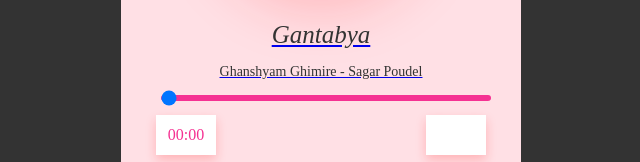
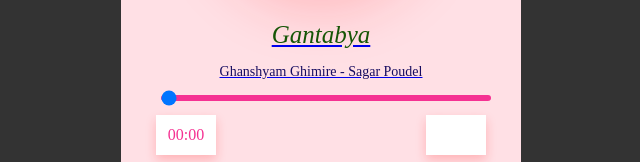
Before and after one commit to AnsarulHaq786/web-project, a plain HTML site: page music-player/index.html in a window 1280 px wide. Shown: the part 409-571 px from the top of the page, 319-959 px from the left. Drawn offline with Linux system fonts and the light colour scheme.

Commit message:
give font color to song name and song authors

```diff
--- a/music-player/style.css
+++ b/music-player/style.css
@@ -50,14 +50,14 @@ nav .circle{
     font-size: 25px;
     font-weight: 300;
     font-style: oblique;
-    color: #333;
+    color: #165506;
     margin-top: 20px;
 }
 
 .music-player p{
     font-size: 14px;
     font-weight: 200;
-    color: #333;
+    color: #170c60;
     margin-top: 15px;
 }
 
```
